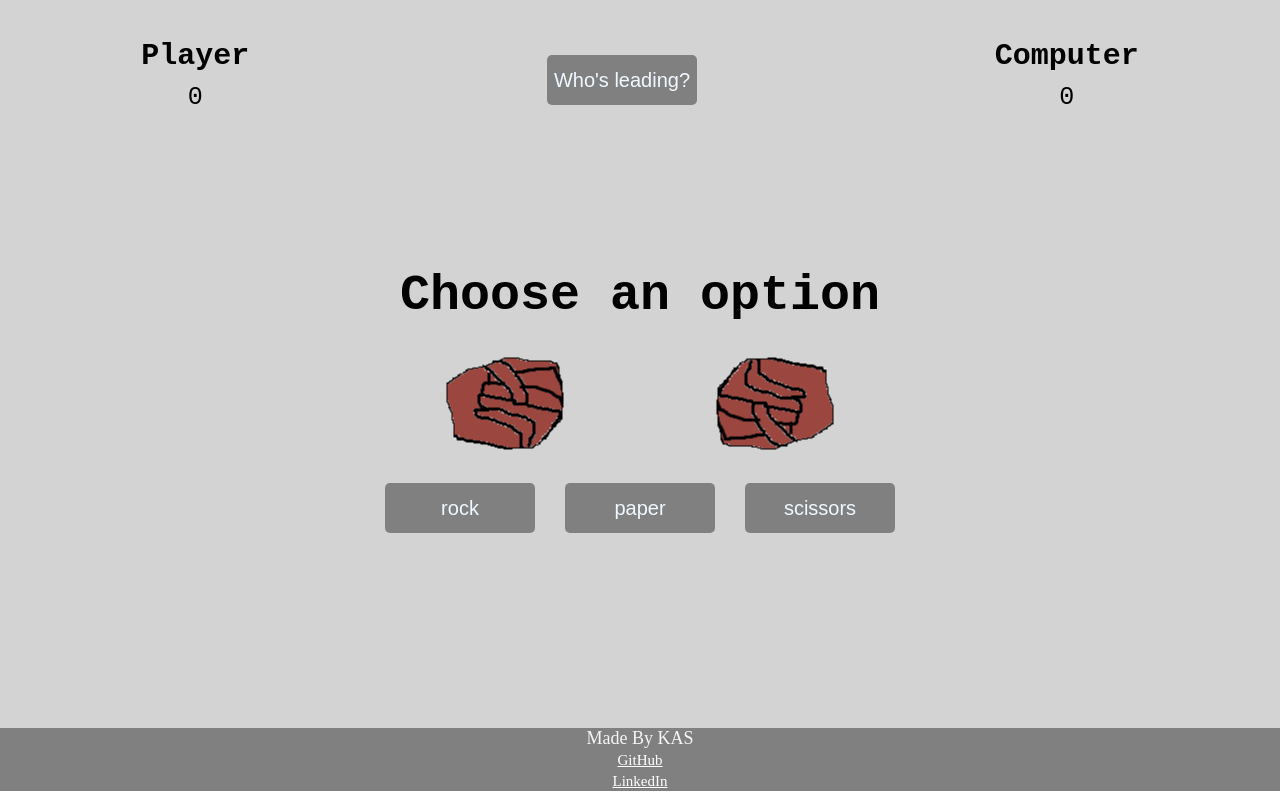
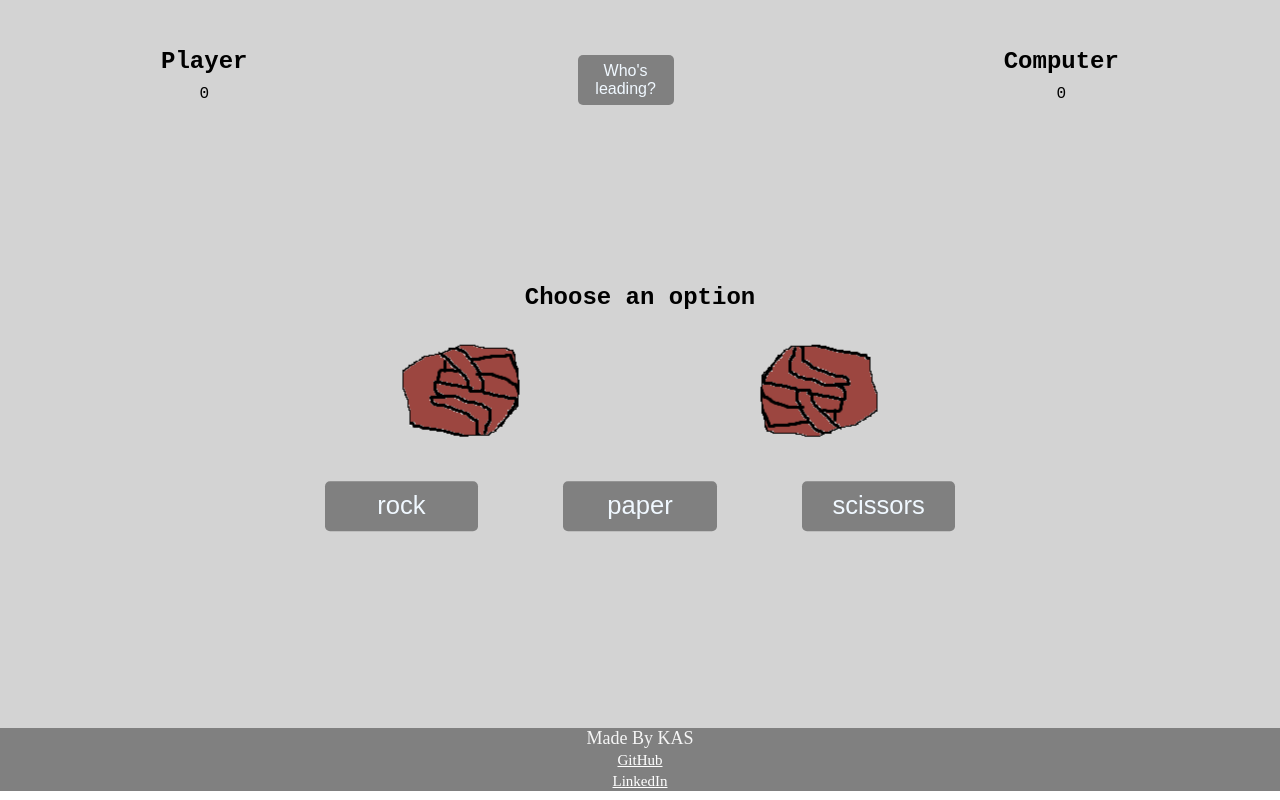
Before and after one commit to kas140472/RockPaperScissors, a plain HTML site: page index.html in a window 1280 px wide. Both pictures are taken after a click on the button "Play Rock Paper Scissors". Drawn offline with Linux system fonts and the light colour scheme.

Commit message:
Update style.css

```diff
--- a/style.css
+++ b/style.css
@@ -6,6 +6,7 @@
 
 section{
     height: 91vh;
+
     background-color: lightgray;
     font-family: monospace, sans-serif;
 }
@@ -13,19 +14,20 @@ section{
 .score {
     color: black;
     height: 20vh;
+
     display: flex;
     justify-content: space-around;
     align-items: center;
 }
 
 .score h2 {
-    font-size: 30px;
+    font-size: 3vh;
 }
 
 .score p {
     text-align: center;
     padding: 10px;
-    font-size: 25px;
+    font-size: 3vh 3vw;
 }
 
 .intro {
@@ -39,7 +41,41 @@ section{
 }
 
 .currentLead button {
-    width: 150px;
+    width: 12vh;
+    height: 50px;
+    background: none;
+    border: none;
+    font-size: 2vh;
+    background: grey;
+    color: aliceblue;
+    border-radius: 5px;
+    cursor: pointer;
+    margin: 1vh;
+    align-items: center;
+}
+
+.intro h1 {
+    font-size: 7vw;
+}
+
+.match button,
+.match2 button {
+    width: 12vw;
+    height: 50px;
+    background: none;
+    border: none;
+    font-size: 2vw;
+    background: grey;
+    color: aliceblue;
+    border-radius: 5px;
+    cursor: pointer;
+    margin-left: 1vw;
+    margin-right: 1vw;
+    margin-top: 2vw;
+}
+
+.intro button {
+    width: 300px;
     height: 50px;
     background: none;
     border: none;
@@ -49,31 +85,6 @@ section{
     border-radius: 5px;
     cursor: pointer;
     margin: 15px;
-    align-items: center;
-}
-
-.intro h1 {
-    font-size: 50px;
-}
-
-.intro button,
-.match button,
-.match2 button {
-    width: 150px;
-    height: 50px;
-    background: none;
-    border: none;
-    font-size: 20px;
-    background: grey;
-    color: aliceblue;
-    border-radius: 5px;
-    cursor: pointer;
-    margin: 15px;
-}
-
-.intro button {
-    width: 300px;
-    height: 50px;
 }
 
 .match, .match2 {
@@ -87,14 +98,14 @@ section{
 .winner {
     color: black;
     text-align: center;
-    font-size: 50px;
+    font-size: 3vh 3vw;
     margin: 15px;
 }
 
 .bnhWinner {
     color: black;
     text-align: center;
-    font-size: 50px;
+    font-size: 3vh 3vw;
     margin: 15px;
 }
 
@@ -113,22 +124,34 @@ section{
 .player-hand {
     transform: rotateY(0deg);
     transform: rotateZ(90deg);
+    max-width: 25vw;
+    margin-left: 10vw;
+    margin-right: 10vw;
 }
 
 .player-tool {
     width: 200px;
     height: 200px;
+    max-width: 25vw;
+    margin-left: 10vw;
+    margin-right: 10vw;
 }
 
 .computer-hand {
     transform: rotateY(0deg);
     transform: rotateZ(270deg);
+    max-width: 25vw;
+    margin-left: 10vw;
+    margin-right: 10vw;
 }
 
 .computer-tool {
     width: 200px;
     height: 200px;
     transform: rotateY(180deg);
+    max-width: 25vw;
+    margin-left: 10vw;
+    margin-right: 10vw;
 }
 
 div.fadeOut {
```
